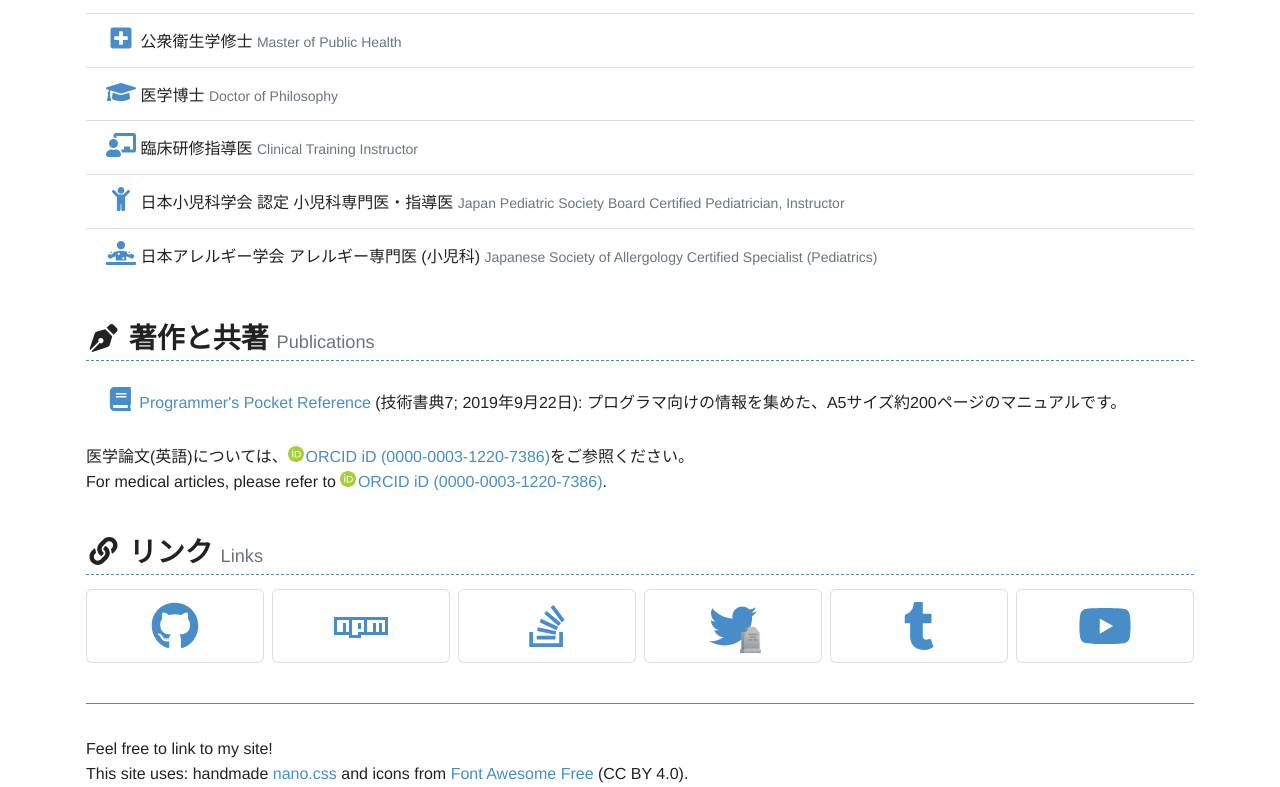
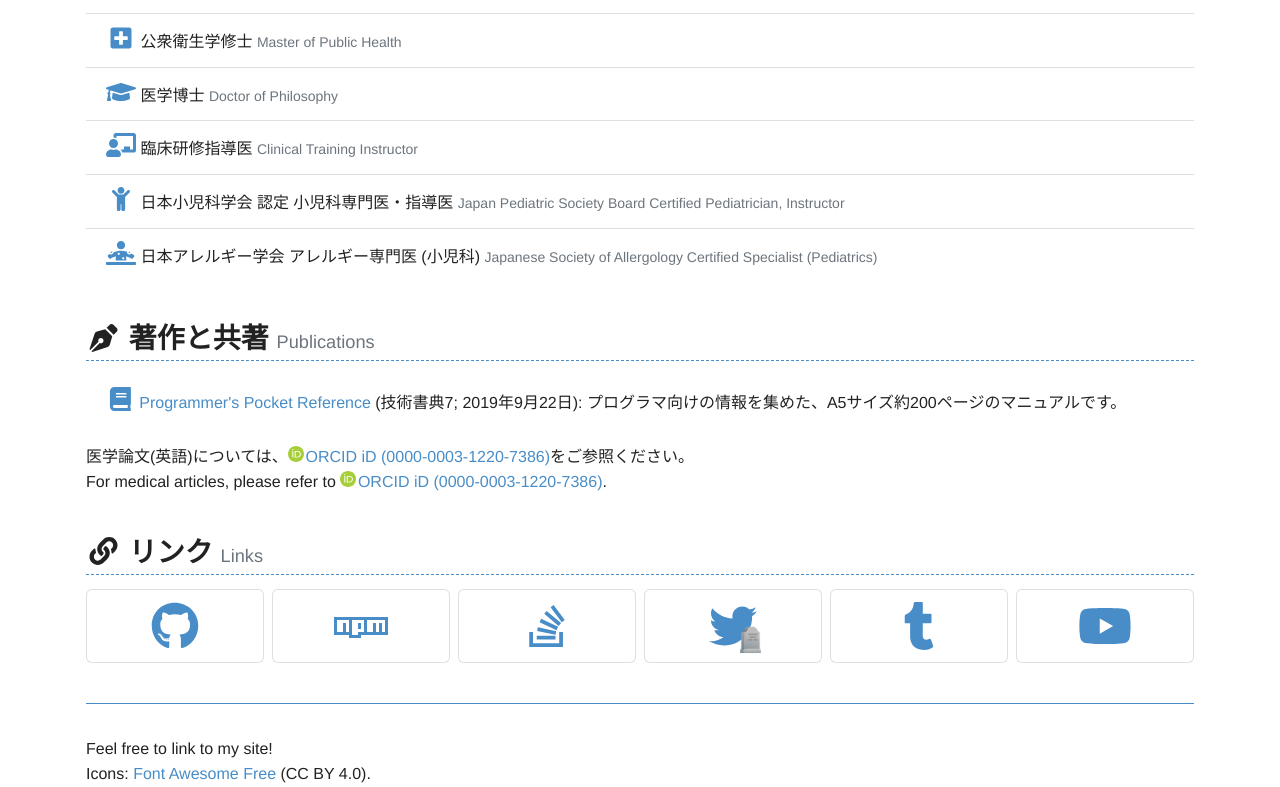
Before and after one commit to kcrt/profile.kcrt.net, a plain HTML site: page index.html in a window 1280 px wide. Shown: the part 950-1737 px from the top of the page. Drawn offline with Linux system fonts and the light colour scheme.

Commit message:
:pencil2: Drop nano.css mention from footer

```diff
--- a/index.html
+++ b/index.html
@@ -210,8 +210,7 @@ mailto:abuse@hotmail.com
 		<footer id="footer">
 			<hr />
 			Feel free to link to my site!<br />
-			This site uses: handmade <a href="./nano.css">nano.css</a> and icons from <a
-				href="https://fontawesome.com/">Font Awesome Free</a> (CC BY 4.0).
+			Icons: <a href="https://fontawesome.com/">Font Awesome Free</a> (CC BY 4.0).
 		</footer>
 
 	</main>
```
